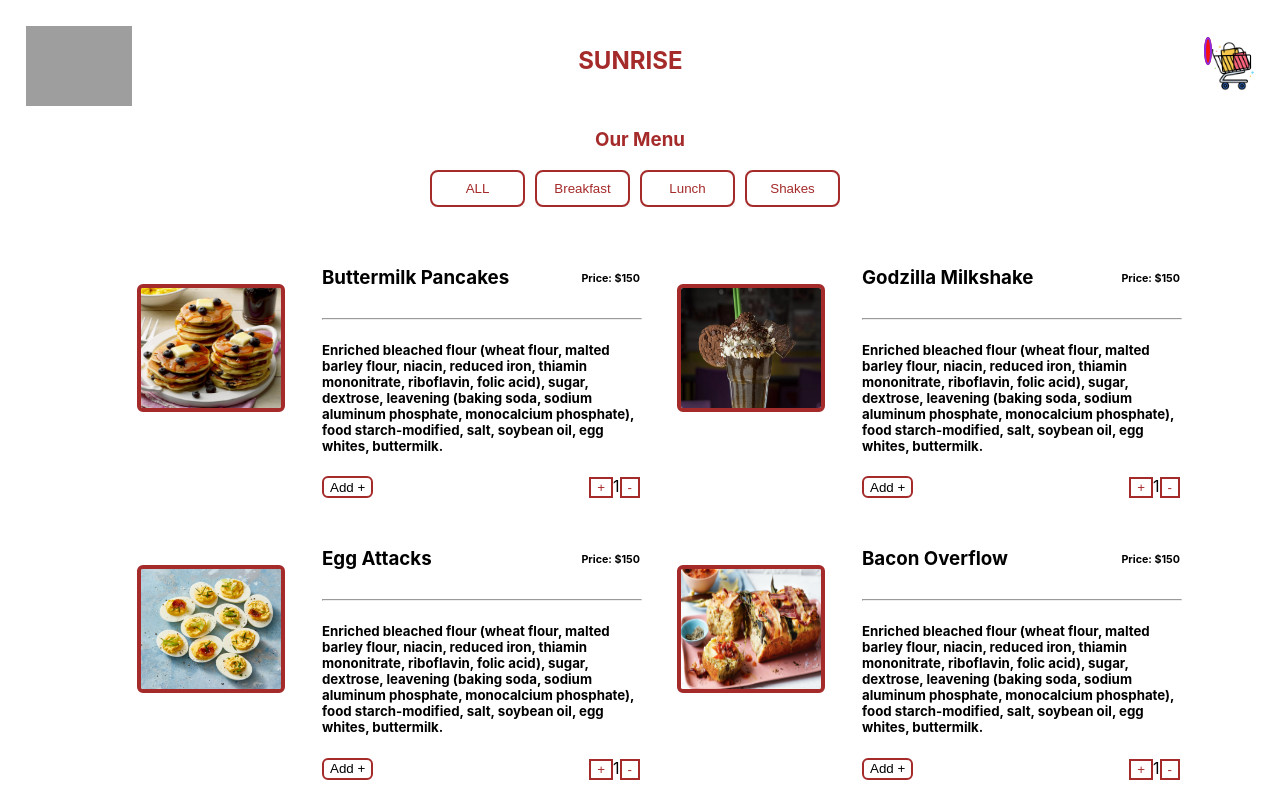
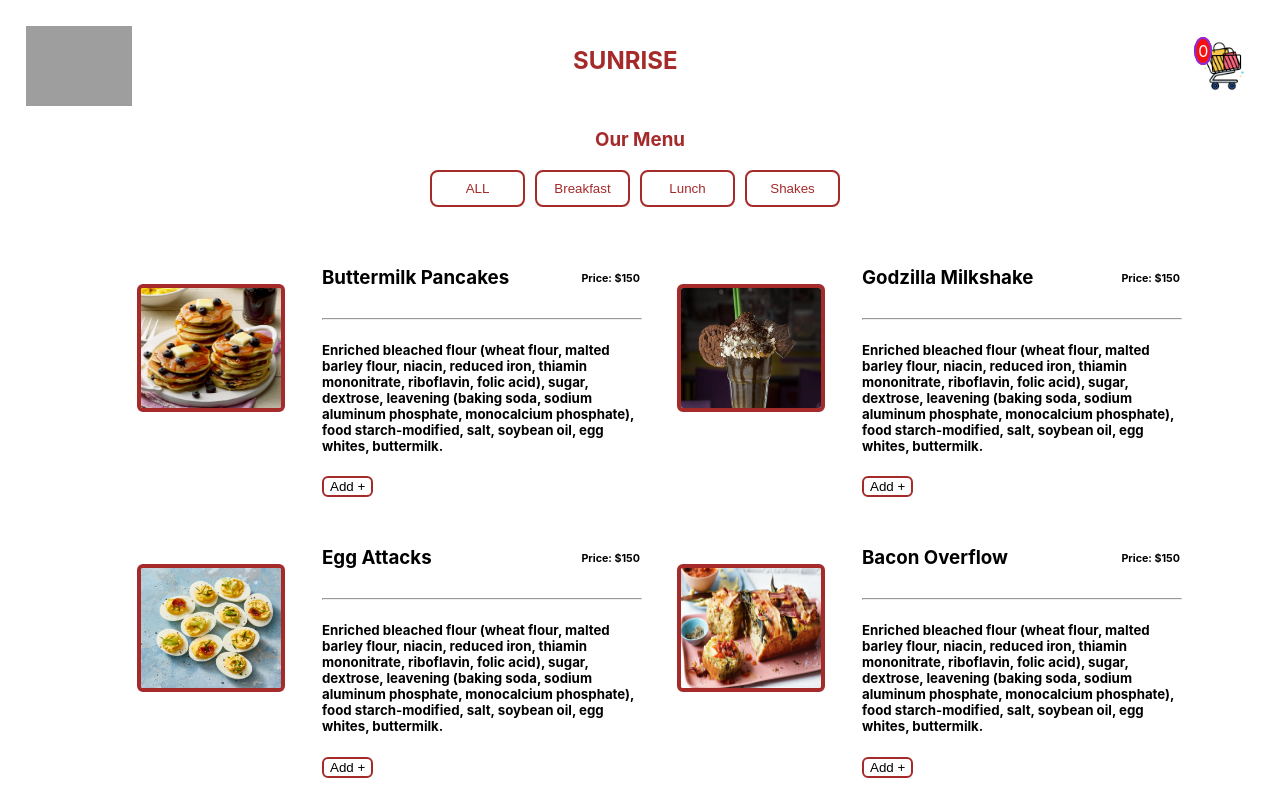
Before and after one commit to devinnow8/hardRock-cafe-rimple, a React (Create React App) app: page / in a window 1280 px wide. Shown: the top 800 px of the page. Built offline with nearby package versions, Linux system fonts and the light colour scheme; grey boxes are pictures that could not be loaded.

Commit message:
Handle count of cart items, food items

```diff
--- a/src/Components/Header/Header.js
+++ b/src/Components/Header/Header.js
@@ -6,14 +6,14 @@ import hotellogo from "./Logo/hotel.png";
 import "./Header.css";
 
 
-const Header = ({clickHandler, itemCounter}) => {
+const Header = ({ onToggleCart, cartItems }) => {
 
 
   return (
     <>
       <div className="header-container">
         <div className="hotel">
-          <img className="hotel-img" src={hotellogo}  alt= {" "}/>
+          <img className="hotel-img" src={hotellogo} alt={" "} />
         </div>
         <div className="heading-center">
           {" "}
@@ -22,9 +22,9 @@ const Header = ({clickHandler, itemCounter}) => {
             SUNRISE
           </h2>
         </div>
-        <div className="cart" onClick={() => clickHandler()}>
+        <div className="cart" onClick={onToggleCart}>
           <img className="cart-image" src={cart} alt={""} />
-          <span className="number">{itemCounter}</span>
+          <span className="number">{cartItems.length}</span>
         </div>
       </div>
 
--- a/src/Components/Home/Home.js
+++ b/src/Components/Home/Home.js
@@ -1,28 +1,52 @@
-import React from "react";
+import React, { useState } from "react";
 import Header from "../Header/Header";
 import MainBody from "../MainBody/MainBody";
 import Footer from "../Footer/Footer";
 import Cart from "../MainBody/Cart";
-import { useState } from "react";
+
 const Home = () => {
-  let [cart, setCart] = useState(false);
-  const clickHandler=()=> {
-    setCart(!cart);
+  const [isCartOpen, setCartOpen] = useState(false);
+  const [cartItems, setCartItems] = useState([]);
+
+  const handleToggleCart = () => {
+    setCartOpen(!isCartOpen);
   }
-  const [itemCounter, setItemCounter] = useState(1);
-  const handleItemCount = (isSubtract) => {
-    if (isSubtract === true) {
-      if (itemCounter === 1)
-    setItemCounter((prevState) => prevState - 1);
+
+  const handleAddCartItems = (item) => {
+    const oldItemIndex = cartItems.findIndex(oldItem => oldItem.id === item.id)
+    if (oldItemIndex !== -1) {
+      const updatedItems = [...cartItems]
+      updatedItems[oldItemIndex]['count'] = updatedItems[oldItemIndex].count + 1
+      setCartItems(updatedItems)
+
+    } else {
+      setCartItems(prevState => [...prevState, { ...item, count: 1 }])
     }
-    else setItemCounter((prevState) => prevState + 1);
+  };
+
+  console.log('cartItems', cartItems)
+
+  const handleRemoveCartItems = (index) => {
+    const updatedItems = [...cartItems]
+    if (updatedItems[index]['count'] > 1) {
+      const updatedItems = [...cartItems]
+      updatedItems[index]['count'] = updatedItems[index].count - 1
+      setCartItems(updatedItems)
+    } else {
+      updatedItems.splice(index, 1)
+      setCartItems(updatedItems)
+    }
   };
 
   return (
     <>
-      <Header clickHandler={clickHandler} />
-      {cart && <Cart />}
-      <MainBody onUpdateItemCount={handleItemCount} />
+      <Header onToggleCart={handleToggleCart} cartItems={cartItems} />
+      {isCartOpen && <Cart onToggleCart={handleToggleCart} />}
+      <MainBody
+        cartItems={cartItems}
+        onAddItems={handleAddCartItems}
+        onRemoveItems={handleRemoveCartItems}
+      />
       <Footer />
     </>
   );
--- a/src/Components/MainBody/Cart/index.js
+++ b/src/Components/MainBody/Cart/index.js
@@ -2,15 +2,16 @@ import React from "react";
 import "./index.css";
 import cart from "../../Header/Logo/cart.png";
 
-const Cart = () => {
+const Cart = ({ onToggleCart }) => {
   return (
     <div className="cart-modal">
       <div className="cart-modal-dialog">
         <div className="cart-modal-body">
+          <p onClick={onToggleCart}>x</p>
           <div className="head-line">
             <h5 className="phone-num"> +91 1234567890</h5>
             <span className="cart">
-              <img className="cart2" src={cart} alt={""}/>
+              <img className="cart2" src={cart} alt={""} />
             </span>
             <span className="card-items" >  <h5> </h5> Items- $1600</span>
           </div>
--- a/src/Components/MainBody/FoodItem.js
+++ b/src/Components/MainBody/FoodItem.js
@@ -1,7 +1,15 @@
-import React from "react";
+import React, { useState } from "react";
 import "./FoodItem.css";
 
-const FoodItem = ({ image, title, onUpdateItemCount, itemCounter }) => {
+const FoodItem = ({
+  index,
+  image,
+  title,
+  foodItem,
+  item,
+  onAddItems,
+  onRemoveItems,
+}) => {
   return (
     <div className="single-card">
       <div className="food-image">
@@ -30,22 +38,22 @@ const FoodItem = ({ image, title, onUpdateItemCount, itemCounter }) => {
         </span>
         <span className="add-moreitems">
           {" "}
-          <button className="add-item">Add +</button>
-          <div className="item-counter">
+          <button className="add-item" onClick={() => onAddItems(item)}>Add +</button>
+          {foodItem && <div className="item-counter">
             <button
               className="add-to-cart"
-              onClick={() => onUpdateItemCount(false)}
+              onClick={() => onAddItems(item)}
             >
               +
             </button>
-            {(itemCounter = 1)}
+            {foodItem.count}
             <button
               className=" add-to-cart"
-              onClick={() => onUpdateItemCount(true)}
+              onClick={() => onRemoveItems(index)}
             >
               -
             </button>
-          </div>
+          </div>}
         </span>
       </div>
     </div>
--- /dev/null
+++ b/src/Components/MainBody/FoodItemData.js
@@ -0,0 +1,21 @@
+
+import Pancake from "../MainBody/Menupictures/Pancake.jpeg";
+import Shake from "../MainBody/Menupictures/Godzilla milkshake.webp";
+import Eggs from "../MainBody/Menupictures/Eggs.png";
+import Bacon from "../MainBody/Menupictures/Bacon.jpeg";
+import Double from "../MainBody/Menupictures/dinnerdouble.jpeg";
+import CountryDelight from "../MainBody/Menupictures/countrydelight.jpeg";
+import Oreo from "../MainBody/Menupictures/oreocake.jpeg";
+import AmericaDish from "../MainBody/Menupictures/american.jpeg";
+
+const FoodItemData = [
+  { id: 1, title: "Buttermilk Pancakes", image: Pancake, category: "breakfast" },
+  { id: 2, title: "Godzilla Milkshake ", image: Shake, category: "lunch" },
+  { id: 3, title: "Egg Attacks", image: Eggs, category: "breakfast" },
+  { id: 4, title: "Bacon Overflow", image: Bacon, category: "lunch" },
+  { id: 5, title: " Diner Double", image: Double, category: "lunch" },
+  { id: 6, title: "Country Delight", image: CountryDelight, category: "shake" },
+  { id: 7, title: "Oreo Classic", image: Oreo, category: "shake" },
+  { id: 8, title: " American Classic", image: AmericaDish, category: "breakfast" },
+];
+export default FoodItemData;
--- a/src/Components/MainBody/MainBody.js
+++ b/src/Components/MainBody/MainBody.js
@@ -1,17 +1,21 @@
 import React from "react";
 import FoodItem from "./FoodItem";
-import TitleData from "./TitleData";
+import FoodItemData from "./FoodItemData";
 
-const MainBody = ({ onUpdateItemCount, itemCounter }) => {
+const MainBody = ({ cartItems, onAddItems, onRemoveItems }) => {
   return (
     <div className="fooditem-container">
-      {TitleData.map((heading) => {
+      {FoodItemData.map((item, index) => {
+        const foodItem = cartItems.find(x => x.id === item.id)
         return (
           <FoodItem
-            onUpdateItemCount={onUpdateItemCount}
-            itemCounter={itemCounter}
-            image={heading.image}
-            title={heading.title}
+            index={index}
+            foodItem={foodItem}
+            item={item}
+            onAddItems={onAddItems}
+            onRemoveItems={onRemoveItems}
+            image={item.image}
+            title={item.title}
           />
         );
       })}
--- a/src/Components/MainBody/TitleData.js
+++ /dev/null
@@ -1,21 +0,0 @@
-
-import Pancake from "../MainBody/Menupictures/Pancake.jpeg";
-import Shake from "../MainBody/Menupictures/Godzilla milkshake.webp";
-import Eggs from "../MainBody/Menupictures/Eggs.png";
-import Bacon from "../MainBody/Menupictures/Bacon.jpeg";
-import Double from "../MainBody/Menupictures/dinnerdouble.jpeg";
-import CountryDelight from "../MainBody/Menupictures/countrydelight.jpeg";
-import Oreo from "../MainBody/Menupictures/oreocake.jpeg";
-import AmericaDish from "../MainBody/Menupictures/american.jpeg";
-
-const TitleData = [
-  { id: 1, title: "Buttermilk Pancakes", image: Pancake, category:"breakfast" },
-  { id: 2, title: "Godzilla Milkshake ", image: Shake,category: "lunch" },
-  { id: 3, title: "Egg Attacks", image: Eggs,category:"breakfast" },
-  { id: 4, title: "Bacon Overflow", image: Bacon, category:"lunch"},
-  { id: 5, title: " Diner Double", image: Double, category:"lunch" },
-  { id: 6, title: "Country Delight", image: CountryDelight, category:"shake" },
-  { id: 7, title: "Oreo Classic", image: Oreo, category:"shake" },
-  { id: 8, title: " American Classic", image: AmericaDish,category: "breakfast" },
-];
-export default TitleData;
```
